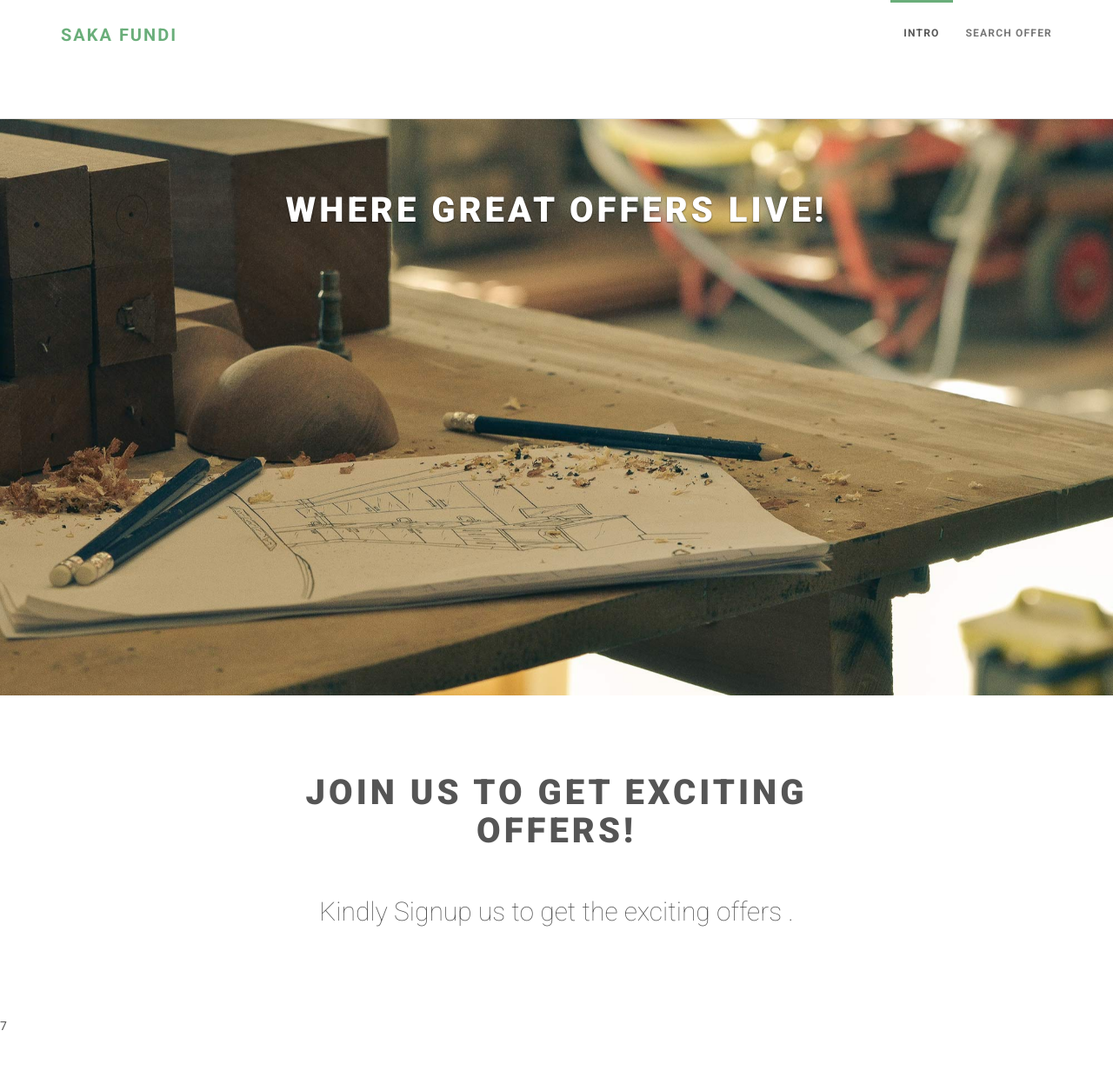
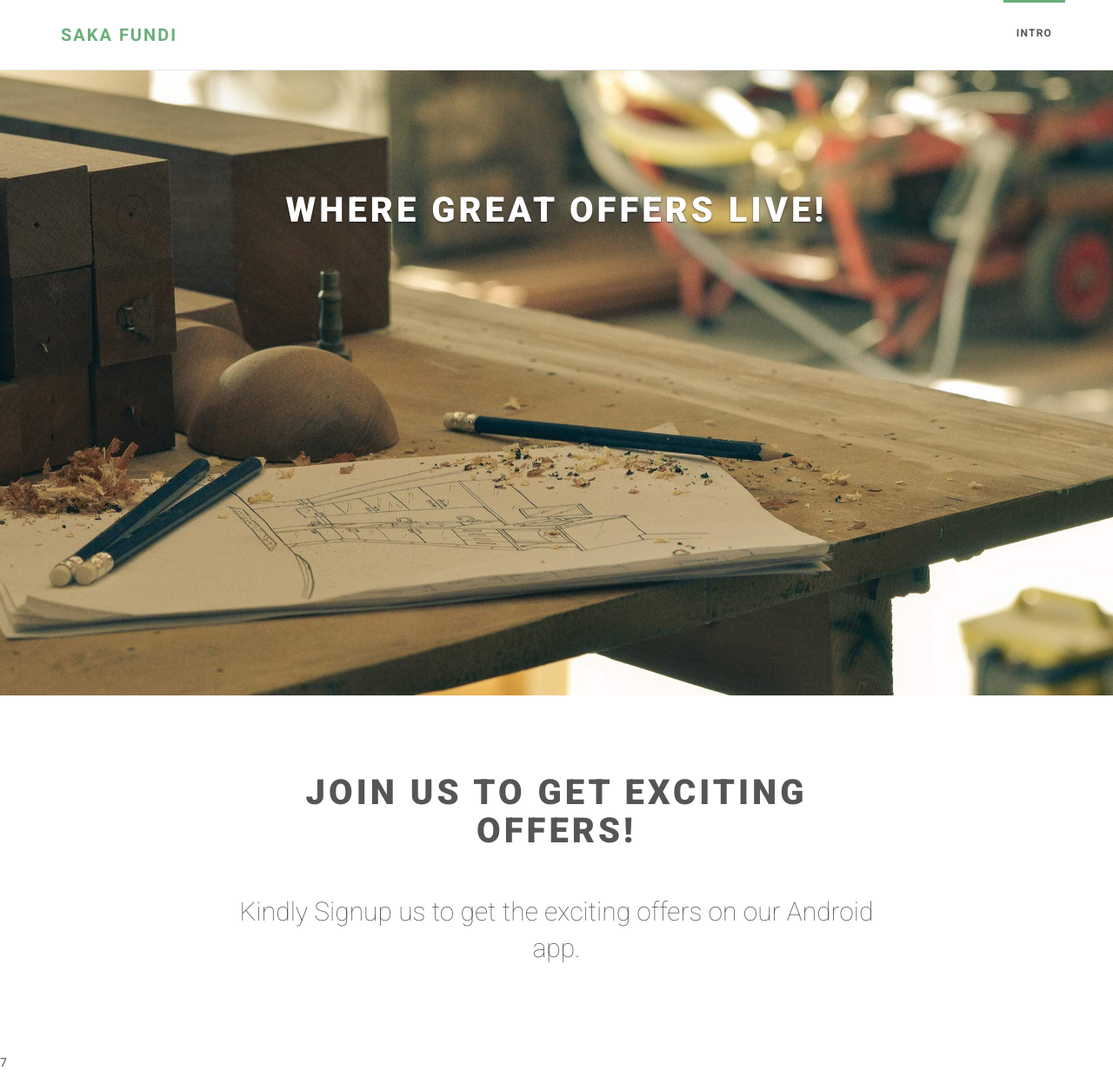
Before and after one commit to kirega/SakafundiWeb, a plain HTML site: page sakafundi/index.html in a window 1280 px wide. Shown: the top 1247 px of the page at 87% size. Drawn offline with Linux system fonts and the light colour scheme.

Commit message:
Minor changes

```diff
--- a/sakafundi/index.html
+++ b/sakafundi/index.html
@@ -83,8 +83,6 @@
                     <ul class="nav navbar-nav navbar-right">
                         <li class="active"><a href="#intro">Intro</a>
                         </li>
-                        <li><a href="#section1">Search Offer<a href="offers.html"></a>
-                        </li>
                     </ul>
                 </div>
                 <!--/.nav-collapse -->
@@ -125,7 +123,7 @@
 
                         <h2 class="title">Join us to get exciting offers!</h2>
 
-                        <p class="lead margin-bottom">Kindly Signup us to get the exciting offers .</p>
+                        <p class="lead margin-bottom">Kindly Signup us to get the exciting offers on our Android app.</p>
 
 
                     </div>
```
